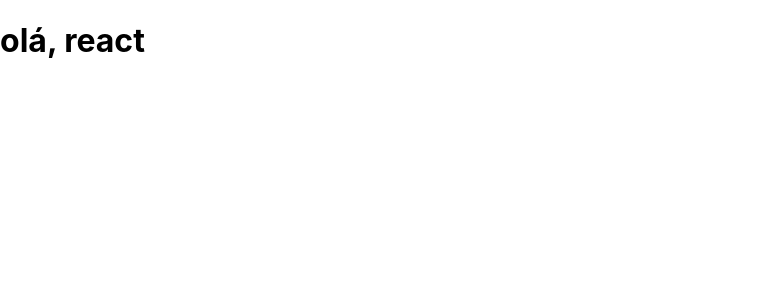
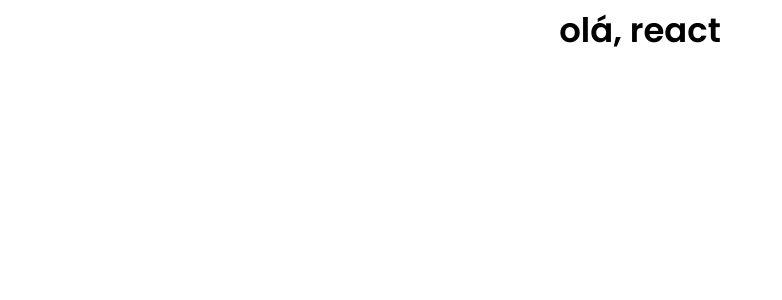
Before and after one commit to lpolon/desafio-vertexTube, a React (Create React App) app: page / in a window 1280 px wide. Shown: the top 300 px of the page, without its empty margins (0-782 px from the left). Built offline with nearby package versions, Linux system fonts and the light colour scheme.

Commit message:
very basic universal styling
- added a reset.css for consistency throughout browsers
- added Roboto and Poppins fonts styling
- added basic universal styling in App.css

```diff
--- a/public/index.html
+++ b/public/index.html
@@ -15,6 +15,11 @@
       user's mobile device or desktop. See https://developers.google.com/web/fundamentals/web-app-manifest/
     -->
     <link rel="manifest" href="%PUBLIC_URL%/manifest.json" />
+    <link rel="stylesheet" href="reset.css" />
+    <link
+      href="https://fonts.googleapis.com/css?family=Poppins:400,600|Roboto:300,400&display=swap"
+      rel="stylesheet"
+    />
     <!--
       Notice the use of %PUBLIC_URL% in the tags above.
       It will be replaced with the URL of the `public` folder during the build.
--- /dev/null
+++ b/public/reset.css
@@ -0,0 +1,43 @@
+html, body, div, span, applet, object, iframe,
+h1, h2, h3, h4, h5, h6, p, blockquote, pre,
+a, abbr, acronym, address, big, cite, code,
+del, dfn, em, img, ins, kbd, q, s, samp,
+small, strike, strong, sub, sup, tt, var,
+b, u, i, center,
+dl, dt, dd, ol, ul, li,
+fieldset, form, label, legend,
+table, caption, tbody, tfoot, thead, tr, th, td,
+article, aside, canvas, details, embed,
+figure, figcaption, footer, header, hgroup,
+menu, nav, output, ruby, section, summary,
+time, mark, audio, video {
+  margin: 0;
+  padding: 0;
+  border: 0;
+  font-size: 100%;
+  font: inherit;
+  vertical-align: baseline;
+}
+/* HTML5 display-role reset for older browsers */
+article, aside, details, figcaption, figure,
+footer, header, hgroup, menu, nav, section {
+  display: block;
+}
+body {
+  line-height: 1;
+}
+ol, ul {
+  list-style: none;
+}
+blockquote, q {
+  quotes: none;
+}
+blockquote:before, blockquote:after,
+q:before, q:after {
+  content: '';
+  content: none;
+}
+table {
+  border-collapse: collapse;
+  border-spacing: 0;
+}
--- a/src/Components/App/App.css
+++ b/src/Components/App/App.css
@@ -1,2 +1,26 @@
+html {
+  font-size: 14px;
+}
+
 .App {
+  font-family: 'Roboto', sans-serif;
+  font-weight: 400;
+  color: black;
 }
+
+h1 {
+  padding: .77rem;
+  text-align: center;
+  font-family: 'Poppins', sans-serif;
+  font-weight: 600;
+  font-size: 1.88rem;
+}
+
+/* Styling for desktop */
+@media only screen and (min-width: 600px) {
+  html {
+    font-size: 18px;
+  }
+
+  /* .App {} */
+}
```
